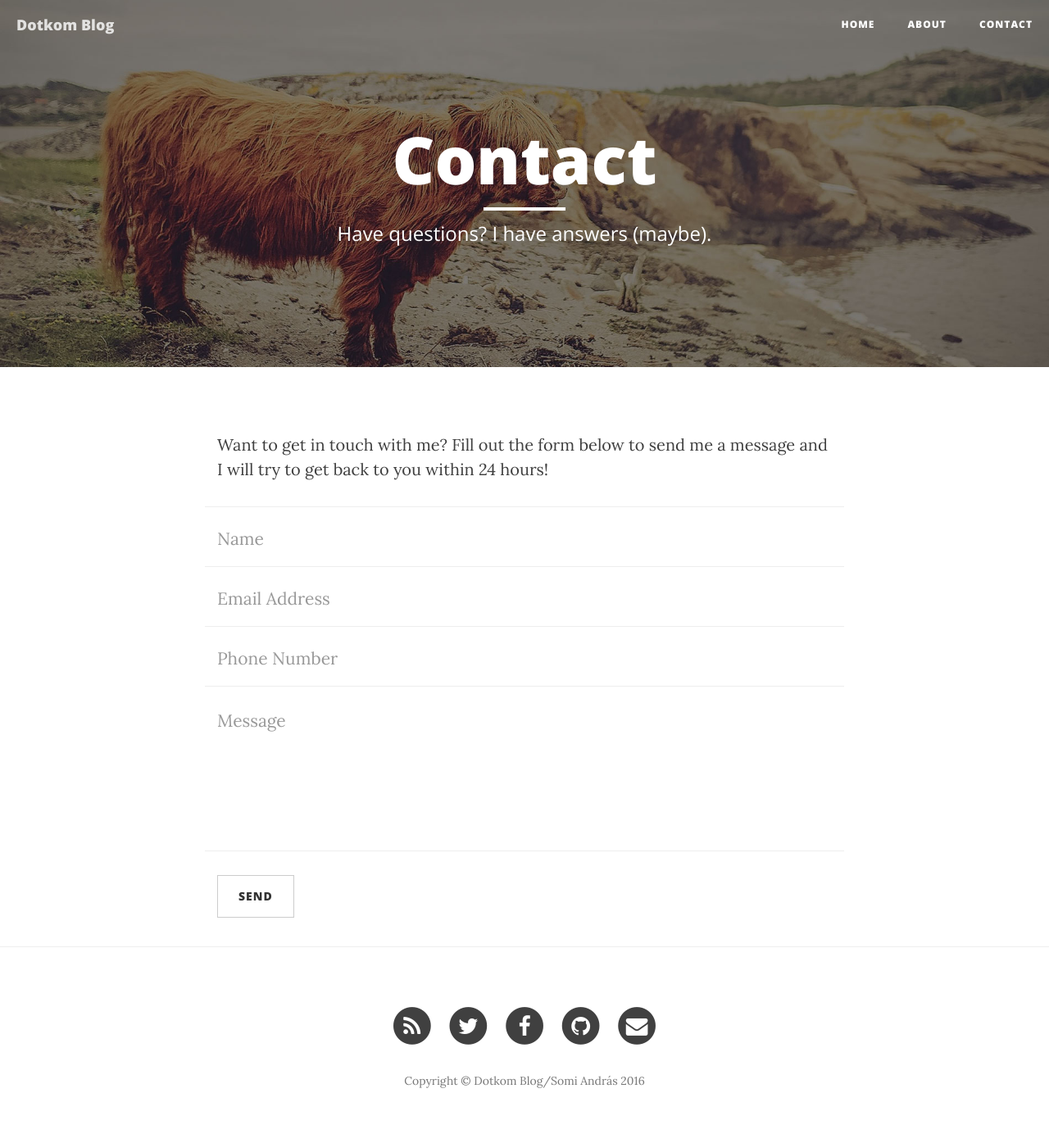
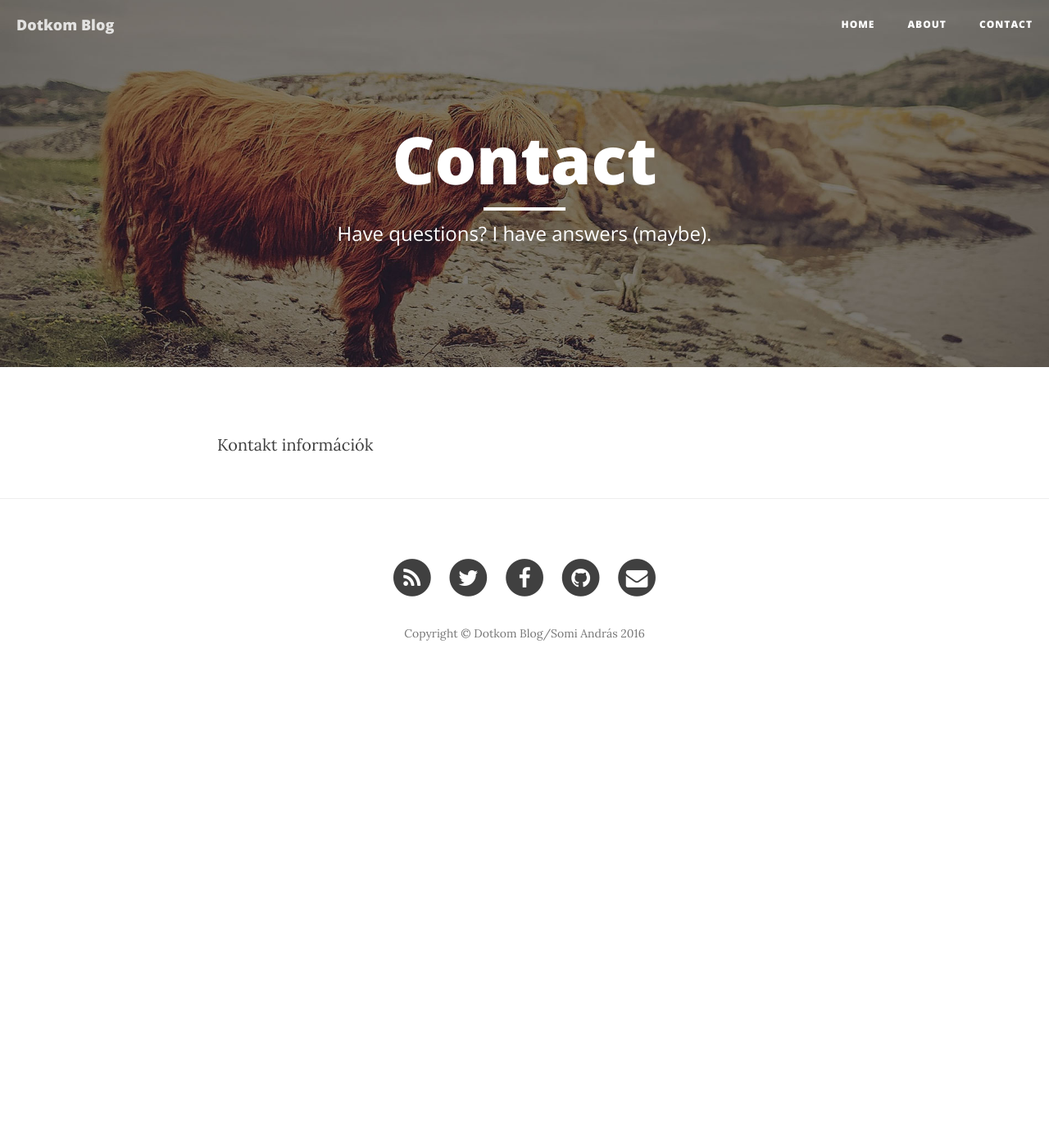
Before and after one commit to doktorjustice/doktorjustice.github.io, a Jekyll site: the page built from contact.html, in a window 1280 px wide. Shown: the whole page at 82% size. Built offline with Jekyll 4.4.1, drawn with Linux system fonts in a browser that asks for light colours; nearby versions of some CDN libraries; after the commit the page ends 900 px from its top, so only the background shows below that.

Commit message:
Remove contact form

```diff
--- a/contact.html
+++ b/contact.html
@@ -5,44 +5,4 @@
 header-img: "img/contact-bg.jpg"
 ---
 
-<p>Want to get in touch with me? Fill out the form below to send me a message and I will try to get back to you within 24 hours!</p>
-<!-- Contact Form - Enter your email address on line 19 of the mail/contact_me.php file to make this form work. -->
-<!-- WARNING: Some web hosts do not allow emails to be sent through forms to common mail hosts like Gmail or Yahoo. It's recommended that you use a private domain email address! -->
-<!-- NOTE: To use the contact form, your site must be on a live web host with PHP! The form will not work locally! -->
-<form name="sentMessage" id="contactForm" novalidate>
-    <div class="row control-group">
-        <div class="form-group col-xs-12 floating-label-form-group controls">
-            <label>Name</label>
-            <input type="text" class="form-control" placeholder="Name" id="name" required data-validation-required-message="Please enter your name.">
-            <p class="help-block text-danger"></p>
-        </div>
-    </div>
-    <div class="row control-group">
-        <div class="form-group col-xs-12 floating-label-form-group controls">
-            <label>Email Address</label>
-            <input type="email" class="form-control" placeholder="Email Address" id="email" required data-validation-required-message="Please enter your email address.">
-            <p class="help-block text-danger"></p>
-        </div>
-    </div>
-    <div class="row control-group">
-        <div class="form-group col-xs-12 floating-label-form-group controls">
-            <label>Phone Number</label>
-            <input type="tel" class="form-control" placeholder="Phone Number" id="phone" required data-validation-required-message="Please enter your phone number.">
-            <p class="help-block text-danger"></p>
-        </div>
-    </div>
-    <div class="row control-group">
-        <div class="form-group col-xs-12 floating-label-form-group controls">
-            <label>Message</label>
-            <textarea rows="5" class="form-control" placeholder="Message" id="message" required data-validation-required-message="Please enter a message."></textarea>
-            <p class="help-block text-danger"></p>
-        </div>
-    </div>
-    <br>
-    <div id="success"></div>
-    <div class="row">
-        <div class="form-group col-xs-12">
-            <button type="submit" class="btn btn-default">Send</button>
-        </div>
-    </div>
-</form>
+<p>Kontakt információk</p>
```
